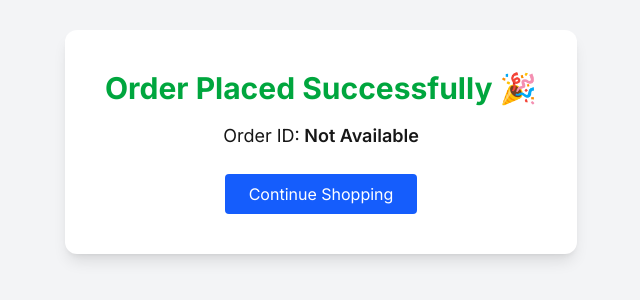
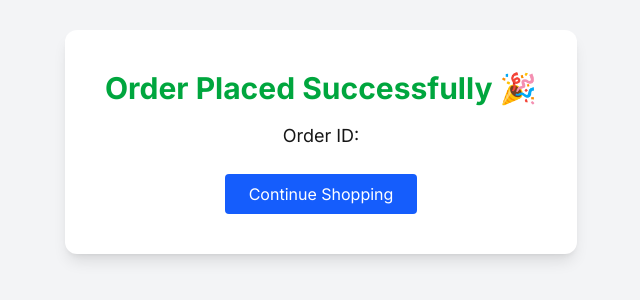
Before and after one commit to bhoomiguptaa/flipkart-clone, a Next.js app in the folder frontend/: page /order-success in a window 1280 px wide. Shown: the part 258-558 px from the top of the page, without its empty margins (319-959 px from the left). Built offline with nearby package versions, Linux system fonts and the light colour scheme.

Commit message:
fix order success page query param

```diff
--- a/frontend/app/order-success/page.tsx
+++ b/frontend/app/order-success/page.tsx
@@ -1,5 +1,4 @@
 "use client"
-
 export const dynamic = "force-dynamic"
 
 import { useSearchParams } from "next/navigation"
@@ -24,7 +23,8 @@ export default function OrderSuccess() {
         <p className="mt-4 text-lg">
           Order ID:
           <span className="font-semibold">
-            {" "} {orderId ?? "Not Available"}
+            {" "}
+            {orderId}
           </span>
         </p>
 
```
